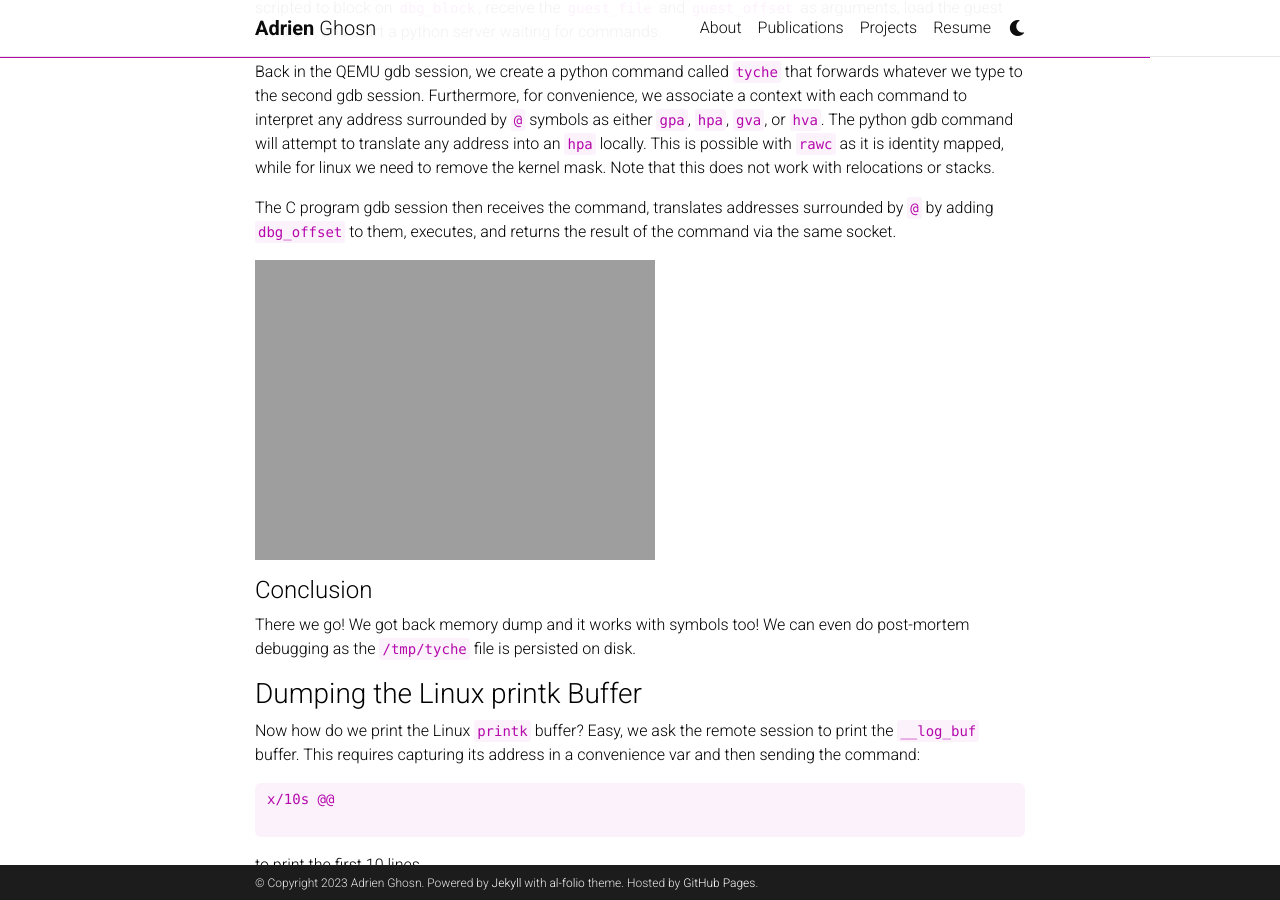
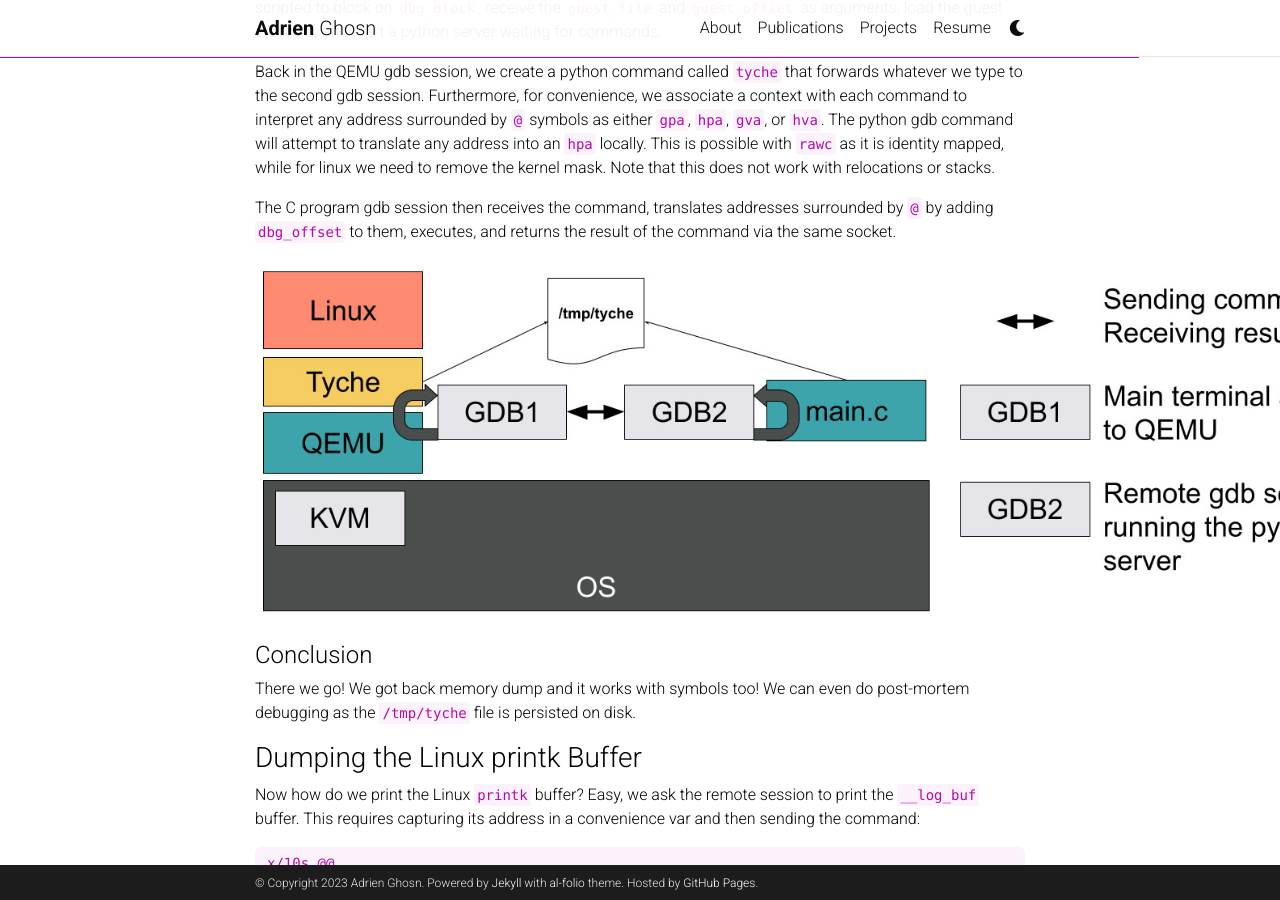
Before and after one commit to aghosn/aghosn.github.io, a Jekyll site: the page built from _projects/gdb.md, in a window 1280 px wide and 900 px high, scrolled down 5918 px. Built offline with Jekyll 4.4.1, drawn with Linux system fonts in a browser that asks for light colours; emoji names are drawn with the system emoji font; comment, search, counter and statistics services are not loaded; a style sheet for code colours, icons or effects is not loaded.

Commit message:
Fixing image link

```diff
--- a/_projects/gdb.md
+++ b/_projects/gdb.md
@@ -244,7 +244,7 @@ Note that this does not work with relocations or stacks.
 
 The C program gdb session then receives the command, translates addresses surrounded by `@` by adding `dbg_offset` to them, executes, and returns the result of the command via the same socket.
 
-![debugging_session](https://aghosn.github.io/CharlyCst/assets/img/debugging_session.jpg)
+![debugging_session](https://aghosn.github.io/assets/img/debugging_session.jpg)
 
 #### Conclusion
 
```
